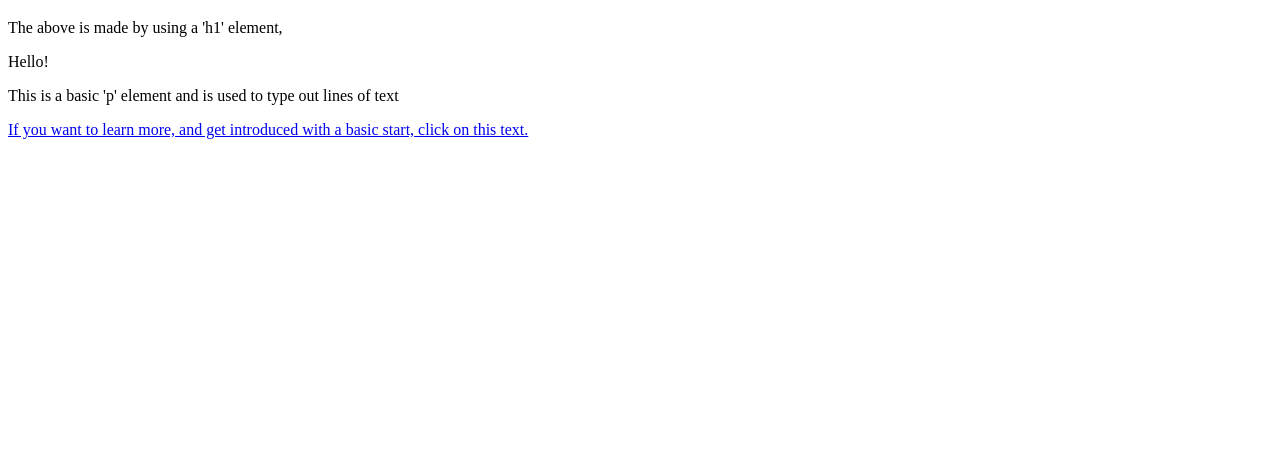
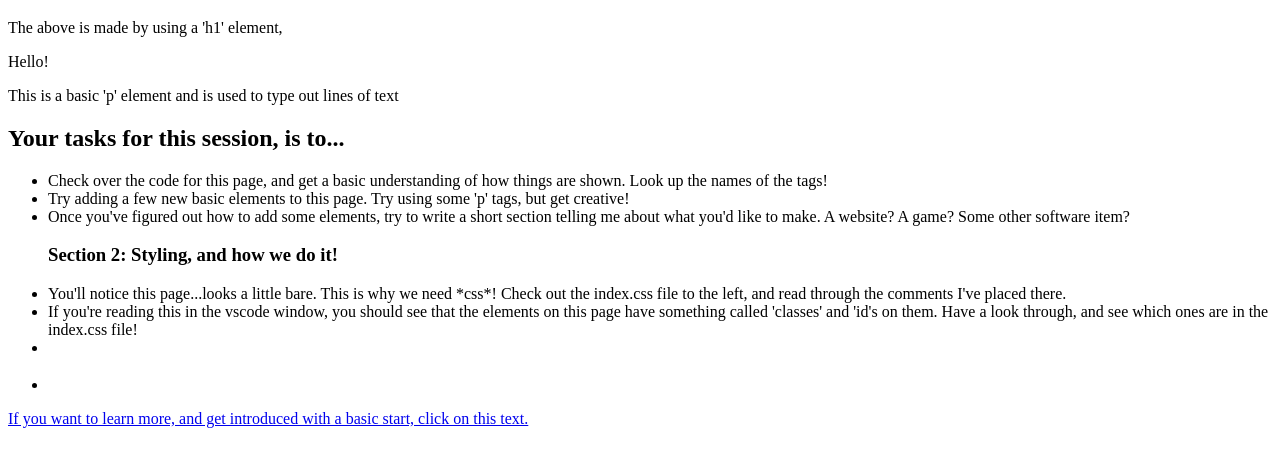
Before and after one commit to WillMacBaker/work-experience, a plain HTML site: page index.html in a window 1280 px wide. Shown: the part 61-528 px from the top of the page. Drawn offline with Linux system fonts and the light colour scheme.

Commit message:
Further page preparation

```diff
--- a/index.html
+++ b/index.html
@@ -12,6 +12,35 @@
     <p>Hello!</p>
     <p>This is a basic 'p' element and is used to type out lines of text </p>
 
+
+    <h2>Your tasks for this session, is to...</h2>
+    <ul>
+        <section>
+        <!-- Section 1: Understanding basic HTML elements, and how they make things show up on a page. -->
+            <h3 class="section-1"> </h3>
+            <li>Check over the code for this page, and get a basic understanding of how things are shown. Look up the names of the tags!</li>
+            <li>Try adding a few new basic elements to this page. Try using some 'p' tags, but get creative!</li>
+            <li>Once you've figured out how to add some elements, try to write a short section telling me about what you'd like to make. A website? A game? Some other software item?</li>
+        </section>
+
+        <!-- Section 2: Styling, and how we do it on a basic level -->
+        <section>
+            <h3 class="section-2">Section 2: Styling, and how we do it!</h3>
+            <li>You'll notice this page...looks a little bare. This is why we need *css*! Check out the index.css file to the left, and read through the comments I've placed there.</li>
+            <li>If you're reading this in the vscode window, you should see that the elements on this page have something called 'classes' and 'id's on them. Have a look through, and see which ones are in the index.css file!</li>
+            <!-- TODO FOR WILL, ADD ONE CLASS ENTRY TO STYLE ONE THING, BUT COMMENTED OUT. IN THE CSS CODE, ASK THEM TO UNCOMMENT SECTION, AND SAVE. -->
+
+
+
+            <li></li>
+        </section>
+
+        <!-- Section 3: Working with Git, and basic version control! -->
+        <section>
+            <h3></h3>
+            <li></li>
+        </section>
+    </ul>
     <a href="https://www.w3schools.com/html/html_elements.asp"> If you want to learn more, and get introduced with a basic start, click on this text.</a>
 </body>
 </html>
```
